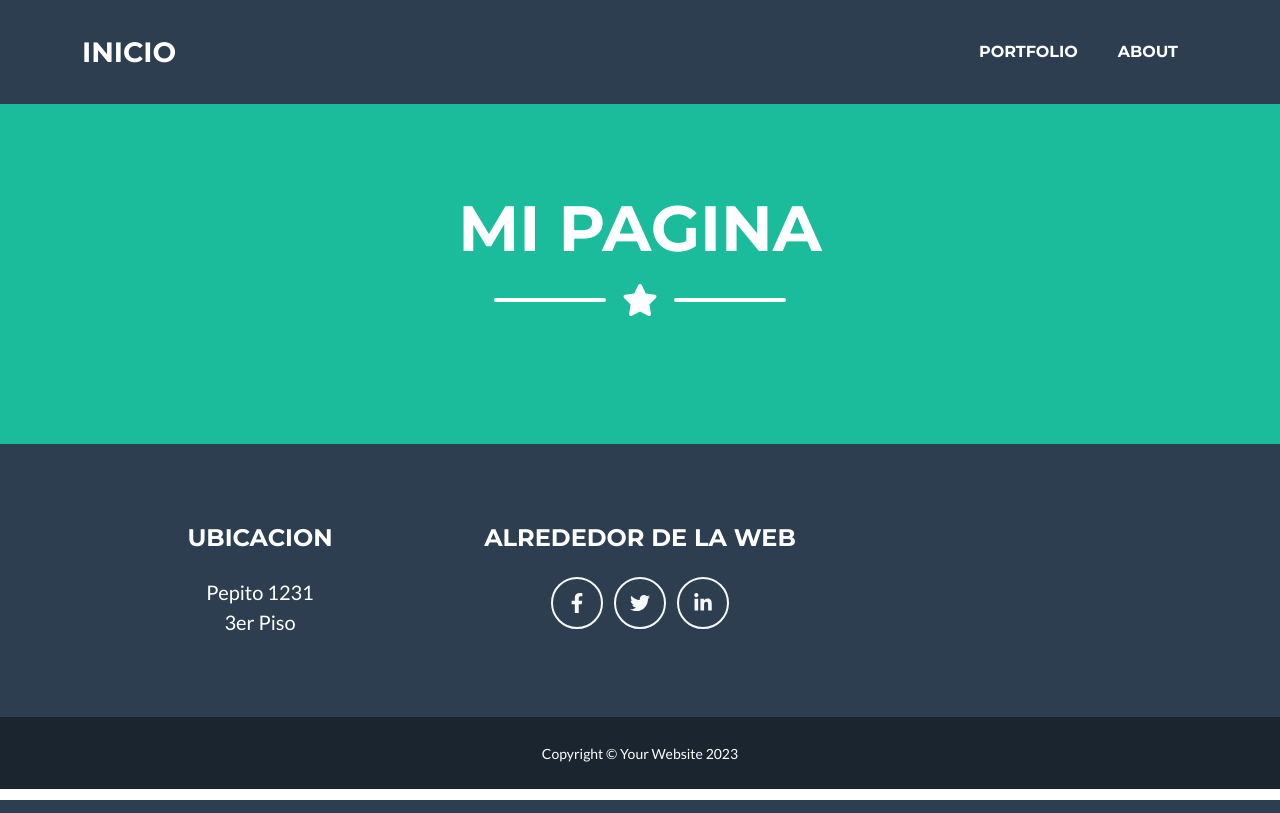
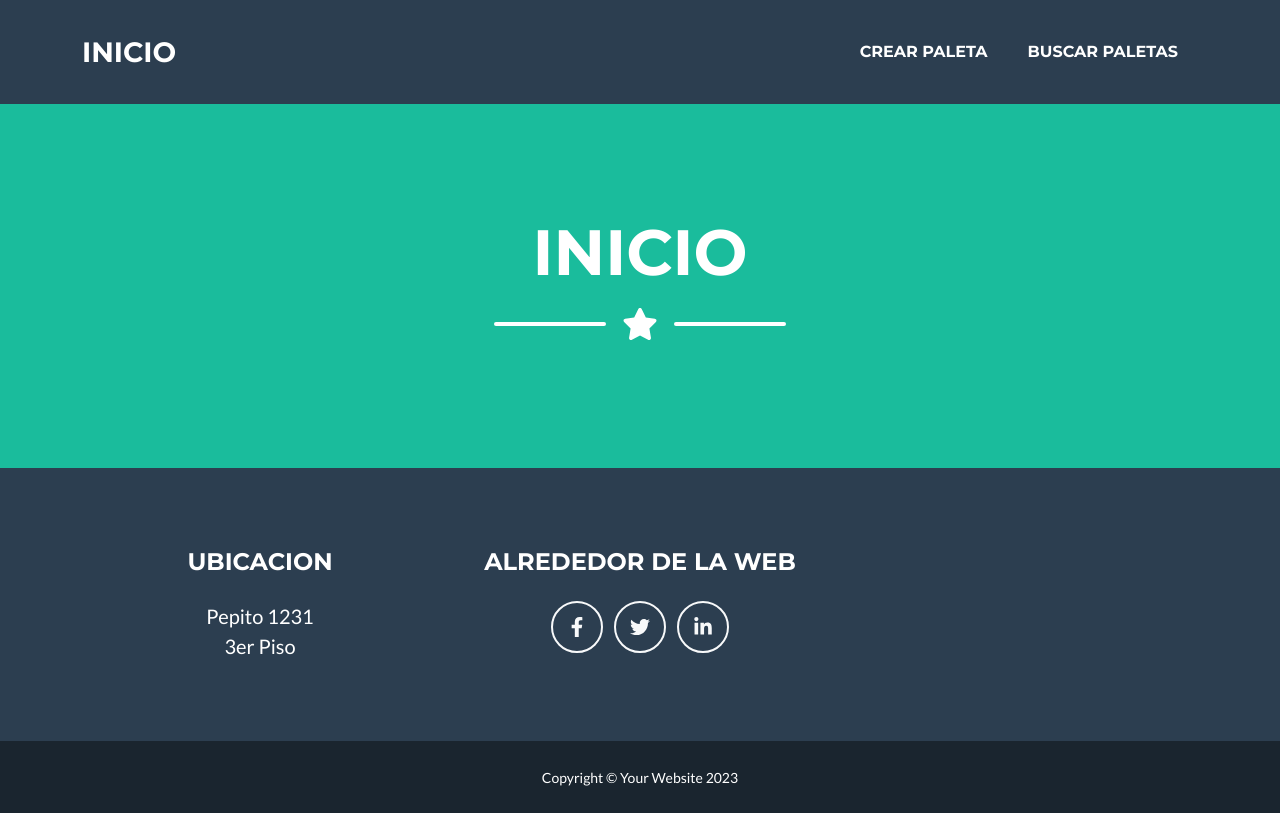
Before and after one commit to CoderContenidos/Python-V5, a Django app: page / in a window 1280 px wide. Run offline with Django 4.2, Linux system fonts and the light colour scheme; some libraries are stand-ins or nearby versions.

Commit message:
Parte 11 - Actividad 2

```diff
--- /dev/null
+++ b/guiarepaso/inicio/templates/base.html
@@ -0,0 +1,114 @@
+<!DOCTYPE html>
+<html lang="en">
+    {% load static %}
+    <head>
+        <meta charset="utf-8" />
+        <meta name="viewport" content="width=device-width, initial-scale=1, shrink-to-fit=no" />
+        <meta name="description" content="" />
+        <meta name="author" content="" />
+        {% block title_head %}{% endblock title_head %}
+        <!-- Favicon-->
+        <link rel="icon" type="image/x-icon" href="assets/favicon.ico" />
+        <!-- Font Awesome icons (free version)-->
+        <script src="https://use.fontawesome.com/releases/v6.3.0/js/all.js" crossorigin="anonymous"></script>
+        <!-- Google fonts-->
+        <link href="https://fonts.googleapis.com/css?family=Montserrat:400,700" rel="stylesheet" type="text/css" />
+        <link
+            href="https://fonts.googleapis.com/css?family=Lato:400,700,400italic,700italic"
+            rel="stylesheet"
+            type="text/css"
+        />
+        <!-- Core theme CSS (includes Bootstrap)-->
+        <link href={% static "css/styles.css" %} rel="stylesheet" />
+    </head>
+    <body id="page-top">
+        <!-- Navigation-->
+        <nav class="navbar navbar-expand-lg bg-secondary text-uppercase fixed-top" id="mainNav">
+            <div class="container">
+                <a class="navbar-brand" href={% url "inicio" %}>Inicio</a>
+                <button
+                    class="navbar-toggler text-uppercase font-weight-bold bg-primary text-white rounded"
+                    type="button"
+                    data-bs-toggle="collapse"
+                    data-bs-target="#navbarResponsive"
+                    aria-controls="navbarResponsive"
+                    aria-expanded="false"
+                    aria-label="Toggle navigation"
+                >
+                    Menu
+                    <i class="fas fa-bars"></i>
+                </button>
+                <div class="collapse navbar-collapse" id="navbarResponsive">
+                    <ul class="navbar-nav ms-auto">
+                        <li class="nav-item mx-0 mx-lg-1">
+                            <a class="nav-link py-3 px-0 px-lg-3 rounded" href={% url "crear_paleta" %}>Crear Paleta</a>
+                        </li>
+                        <li class="nav-item mx-0 mx-lg-1">
+                            <a class="nav-link py-3 px-0 px-lg-3 rounded" href={% url "buscar_paleta" %}>Buscar Paletas</a>
+                        </li>
+                    </ul>
+                </div>
+            </div>
+        </nav>
+        <!-- Masthead-->
+        <header class="masthead bg-primary text-white text-center">
+            <div class="container d-flex align-items-center flex-column">
+                <!-- Masthead Heading-->
+                <h1 class="masthead-heading text-uppercase mb-0">
+                    {% block h1_header %}{% endblock h1_header %}
+                </h1>
+                <!-- Icon Divider-->
+                <div class="divider-custom divider-light">
+                    <div class="divider-custom-line"></div>
+                    <div class="divider-custom-icon"><i class="fas fa-star"></i></div>
+                    <div class="divider-custom-line"></div>
+                </div>
+            </div>
+        </header>
+
+        {% block main_content %}{% endblock main_content %}
+
+        <!-- Footer-->
+        <footer class="footer text-center">
+            <div class="container">
+                <div class="row">
+                    <!-- Footer Location-->
+                    <div class="col-lg-4 mb-5 mb-lg-0">
+                        <h4 class="text-uppercase mb-4">Ubicacion</h4>
+                        <p class="lead mb-0">
+                            Pepito 1231
+                            <br />
+                            3er Piso
+                        </p>
+                    </div>
+                    <!-- Footer Social Icons-->
+                    <div class="col-lg-4 mb-5 mb-lg-0">
+                        <h4 class="text-uppercase mb-4">ALREDEDOR DE LA WEB</h4>
+                        <a class="btn btn-outline-light btn-social mx-1" href="#!"
+                            ><i class="fab fa-fw fa-facebook-f"></i
+                        ></a>
+                        <a class="btn btn-outline-light btn-social mx-1" href="#!"
+                            ><i class="fab fa-fw fa-twitter"></i
+                        ></a>
+                        <a class="btn btn-outline-light btn-social mx-1" href="#!"
+                            ><i class="fab fa-fw fa-linkedin-in"></i
+                        ></a>
+                    </div>
+                </div>
+            </div>
+        </footer>
+        <!-- Copyright Section-->
+        <div class="copyright py-4 text-center text-white">
+            <div class="container"><small>Copyright &copy; Your Website 2023</small></div>
+        </div>
+        <!-- Bootstrap core JS-->
+        <script src="https://cdn.jsdelivr.net/npm/bootstrap@5.2.3/dist/js/bootstrap.bundle.min.js"></script>
+        <!-- Core theme JS-->
+        <script src={% static "js/scripts.js" %}></script>
+        <!-- * * * * * * * * * * * * * * * * * * * * * * * * * * * * * * * * * * * * * * * *-->
+        <!-- * *                               SB Forms JS                               * *-->
+        <!-- * * Activate your form at https://startbootstrap.com/solution/contact-forms * *-->
+        <!-- * * * * * * * * * * * * * * * * * * * * * * * * * * * * * * * * * * * * * * * *-->
+        <script src="https://cdn.startbootstrap.com/sb-forms-latest.js"></script>
+    </body>
+</html>
--- a/guiarepaso/inicio/templates/inicio/inicio.html
+++ b/guiarepaso/inicio/templates/inicio/inicio.html
@@ -1,112 +1,2 @@
-<!DOCTYPE html>
-<html lang="en">
-    {% load static %}
-    <head>
-        <meta charset="utf-8" />
-        <meta name="viewport" content="width=device-width, initial-scale=1, shrink-to-fit=no" />
-        <meta name="description" content="" />
-        <meta name="author" content="" />
-        <title>Inicio</title>
-        <!-- Favicon-->
-        <link rel="icon" type="image/x-icon" href="assets/favicon.ico" />
-        <!-- Font Awesome icons (free version)-->
-        <script src="https://use.fontawesome.com/releases/v6.3.0/js/all.js" crossorigin="anonymous"></script>
-        <!-- Google fonts-->
-        <link href="https://fonts.googleapis.com/css?family=Montserrat:400,700" rel="stylesheet" type="text/css" />
-        <link
-            href="https://fonts.googleapis.com/css?family=Lato:400,700,400italic,700italic"
-            rel="stylesheet"
-            type="text/css"
-        />
-        <!-- Core theme CSS (includes Bootstrap)-->
-        <link href={% static "css/styles.css" %} rel="stylesheet" />
-    </head>
-    <body id="page-top">
-        <!-- Navigation-->
-        <nav class="navbar navbar-expand-lg bg-secondary text-uppercase fixed-top" id="mainNav">
-            <div class="container">
-                <a class="navbar-brand" href="#page-top">Inicio</a>
-                <button
-                    class="navbar-toggler text-uppercase font-weight-bold bg-primary text-white rounded"
-                    type="button"
-                    data-bs-toggle="collapse"
-                    data-bs-target="#navbarResponsive"
-                    aria-controls="navbarResponsive"
-                    aria-expanded="false"
-                    aria-label="Toggle navigation"
-                >
-                    Menu
-                    <i class="fas fa-bars"></i>
-                </button>
-                <div class="collapse navbar-collapse" id="navbarResponsive">
-                    <ul class="navbar-nav ms-auto">
-                        <li class="nav-item mx-0 mx-lg-1">
-                            <a class="nav-link py-3 px-0 px-lg-3 rounded" href="#">Portfolio</a>
-                        </li>
-                        <li class="nav-item mx-0 mx-lg-1">
-                            <a class="nav-link py-3 px-0 px-lg-3 rounded" href="#">About</a>
-                        </li>
-                    </ul>
-                </div>
-            </div>
-        </nav>
-        <!-- Masthead-->
-        <header class="masthead bg-primary text-white text-center">
-            <div class="container d-flex align-items-center flex-column">
-                <!-- Masthead Heading-->
-                <h1 class="masthead-heading text-uppercase mb-0">Mi Pagina</h1>
-                <!-- Icon Divider-->
-                <div class="divider-custom divider-light">
-                    <div class="divider-custom-line"></div>
-                    <div class="divider-custom-icon"><i class="fas fa-star"></i></div>
-                    <div class="divider-custom-line"></div>
-                </div>
-            </div>
-        </header>
-
-
-
-        <!-- Footer-->
-        <footer class="footer text-center">
-            <div class="container">
-                <div class="row">
-                    <!-- Footer Location-->
-                    <div class="col-lg-4 mb-5 mb-lg-0">
-                        <h4 class="text-uppercase mb-4">Ubicacion</h4>
-                        <p class="lead mb-0">
-                            Pepito 1231
-                            <br />
-                            3er Piso
-                        </p>
-                    </div>
-                    <!-- Footer Social Icons-->
-                    <div class="col-lg-4 mb-5 mb-lg-0">
-                        <h4 class="text-uppercase mb-4">ALREDEDOR DE LA WEB</h4>
-                        <a class="btn btn-outline-light btn-social mx-1" href="#!"
-                            ><i class="fab fa-fw fa-facebook-f"></i
-                        ></a>
-                        <a class="btn btn-outline-light btn-social mx-1" href="#!"
-                            ><i class="fab fa-fw fa-twitter"></i
-                        ></a>
-                        <a class="btn btn-outline-light btn-social mx-1" href="#!"
-                            ><i class="fab fa-fw fa-linkedin-in"></i
-                        ></a>
-                    </div>
-                </div>
-            </div>
-        </footer>
-        <!-- Copyright Section-->
-        <div class="copyright py-4 text-center text-white">
-            <div class="container"><small>Copyright &copy; Your Website 2023</small></div>
-        </div>
-        <!-- Bootstrap core JS-->
-        <script src="https://cdn.jsdelivr.net/npm/bootstrap@5.2.3/dist/js/bootstrap.bundle.min.js"></script>
-        <!-- Core theme JS-->
-        <script src={% static "js/scripts.js" %}></script>
-        <!-- * * * * * * * * * * * * * * * * * * * * * * * * * * * * * * * * * * * * * * * *-->
-        <!-- * *                               SB Forms JS                               * *-->
-        <!-- * * Activate your form at https://startbootstrap.com/solution/contact-forms * *-->
-        <!-- * * * * * * * * * * * * * * * * * * * * * * * * * * * * * * * * * * * * * * * *-->
-        <script src="https://cdn.startbootstrap.com/sb-forms-latest.js"></script>
-    </body>
-</html>
+{% extends "base.html" %} {% block title_head %}Inicio{% endblock title_head %} {% block h1_header %} Inicio
+{%endblock h1_header %}{% block main_content %} {% endblock main_content %}
--- a/guiarepaso/inicio/urls.py
+++ b/guiarepaso/inicio/urls.py
@@ -2,10 +2,10 @@ from django.urls import path
 from inicio.views import anio_de_nacimiento, bienvenida, inicio, crear_mascota, buscar_paleta, crear_paleta
 
 urlpatterns = [
-    path('', inicio),
+    path('', inicio, name='inicio'),
     path('bienvenida/', bienvenida),
     path('edad/<edad>/', anio_de_nacimiento),
     path('crear-mascota/<nombre>/<edad>/', crear_mascota),
-    path('paletas/', buscar_paleta),
-    path('paletas/crear/', crear_paleta),
+    path('paletas/', buscar_paleta, name='buscar_paleta'),
+    path('paletas/crear/', crear_paleta, name='crear_paleta'),
 ]
```
Also changed, not shown: guiarepaso/inicio/templates/inicio/buscar_paleta.html (+3 -13 lines), guiarepaso/inicio/templates/inicio/crear_paleta.html (+3 -10 lines).
